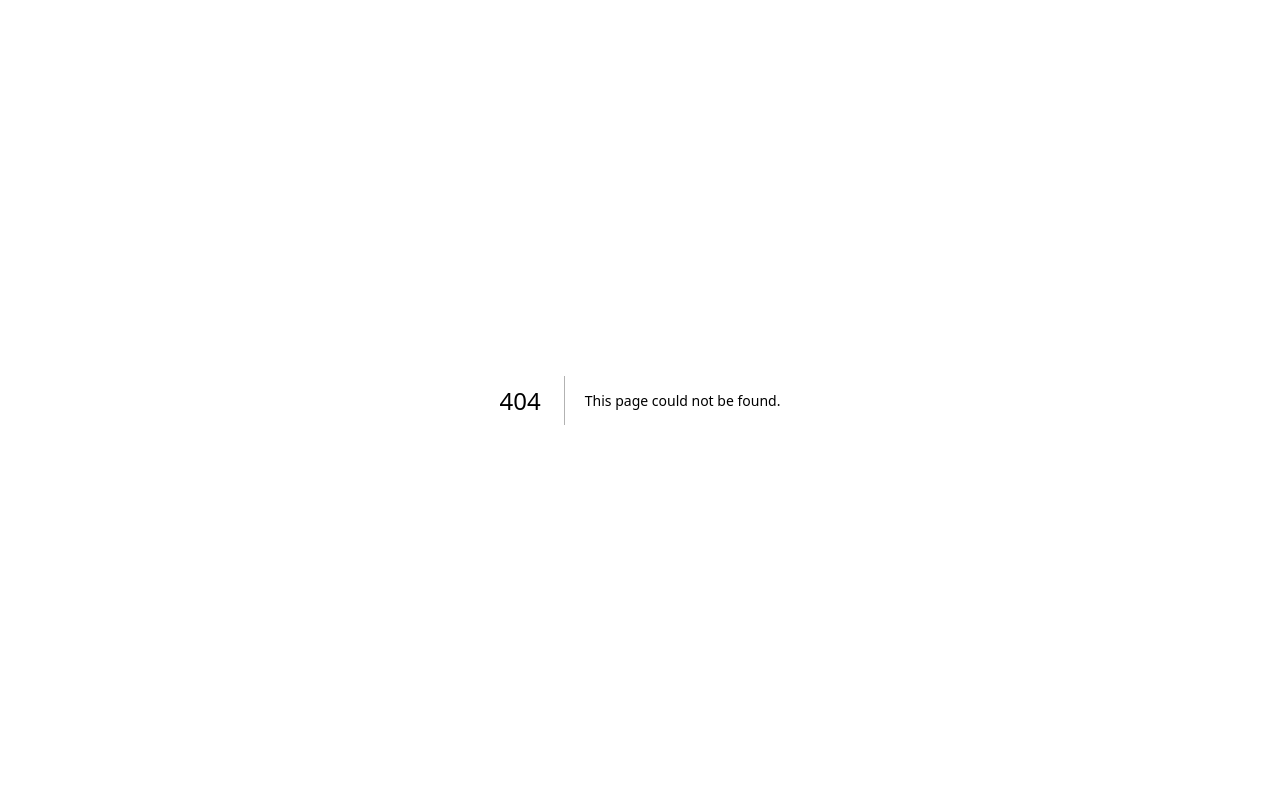
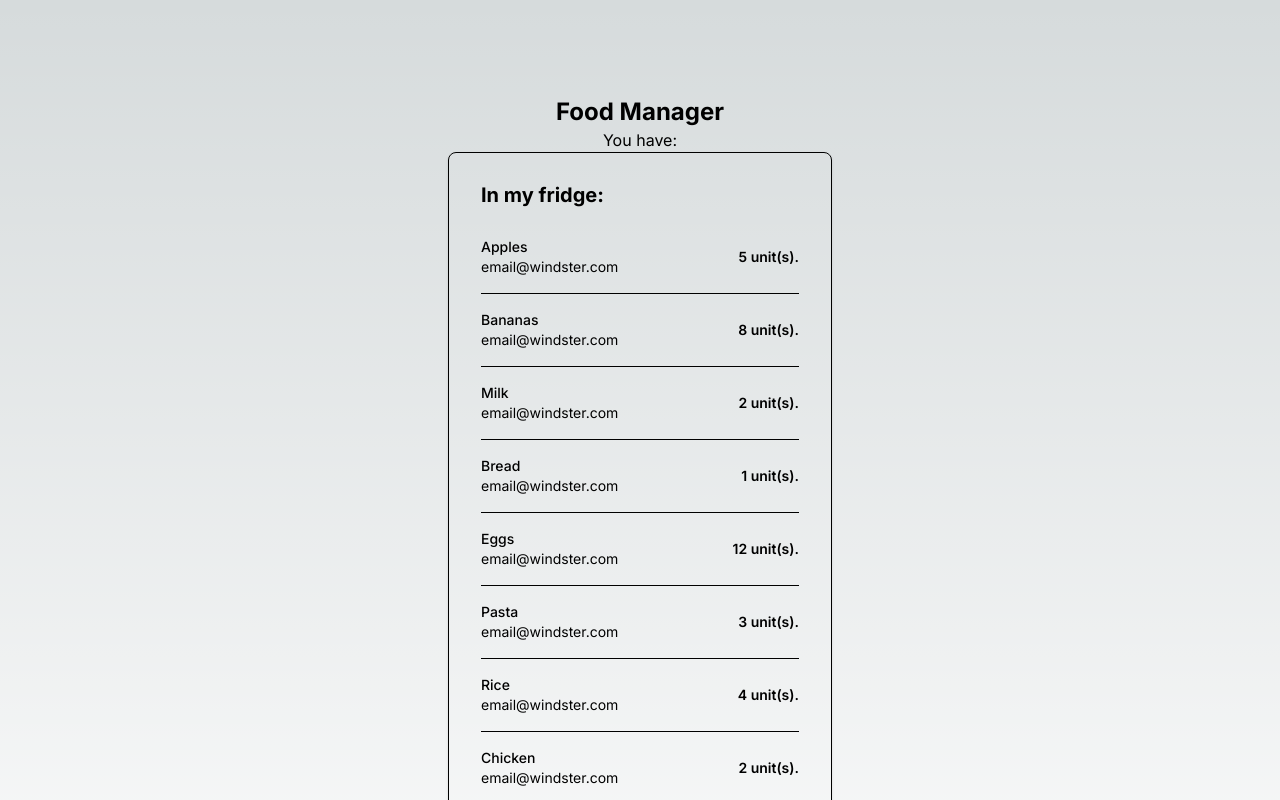
Before and after one commit to Start-Code-2023/food-manager-website, a Next.js app: page /my-fridge in a window 1280 px wide. Before the commit this address had no page. Shown: the top 800 px of the page. Built offline with nearby package versions, Linux system fonts and the light colour scheme.

Commit message:
add: my-fridge page + button component

```diff
--- /dev/null
+++ b/app/(site)/my-fridge/page.tsx
@@ -0,0 +1,19 @@
+import ItemList from '@/components/itemList'
+import { demoItems } from '@/constants/demo_items'
+
+export default function Home() {
+
+
+  return (
+    <main className="flex min-h-screen flex-col items-center justify-between p-24">
+        <h1 className="text-2xl font-bold">Food Manager</h1>
+        <h3>You have:</h3>
+
+        <div>
+          <ItemList items={demoItems} />
+        </div>
+
+
+    </main>
+  )
+}
--- /dev/null
+++ b/components/button.tsx
@@ -0,0 +1,11 @@
+import next from "next"
+import Link from "next/link"
+
+interface Props{
+    text: string
+    link: string
+}
+
+export default function Button({text, link}:Props){
+    return <button type="button" className="text-white bg-gradient-to-r from-blue-500 via-blue-600 to-blue-700 hover:bg-gradient-to-br focus:ring-4 focus:outline-none focus:ring-blue-300 dark:focus:ring-blue-800 font-medium rounded-lg text-sm px-5 py-2.5 text-center mr-2 mb-2">  <Link href={link}>{text}</Link> </button>
+}
```
